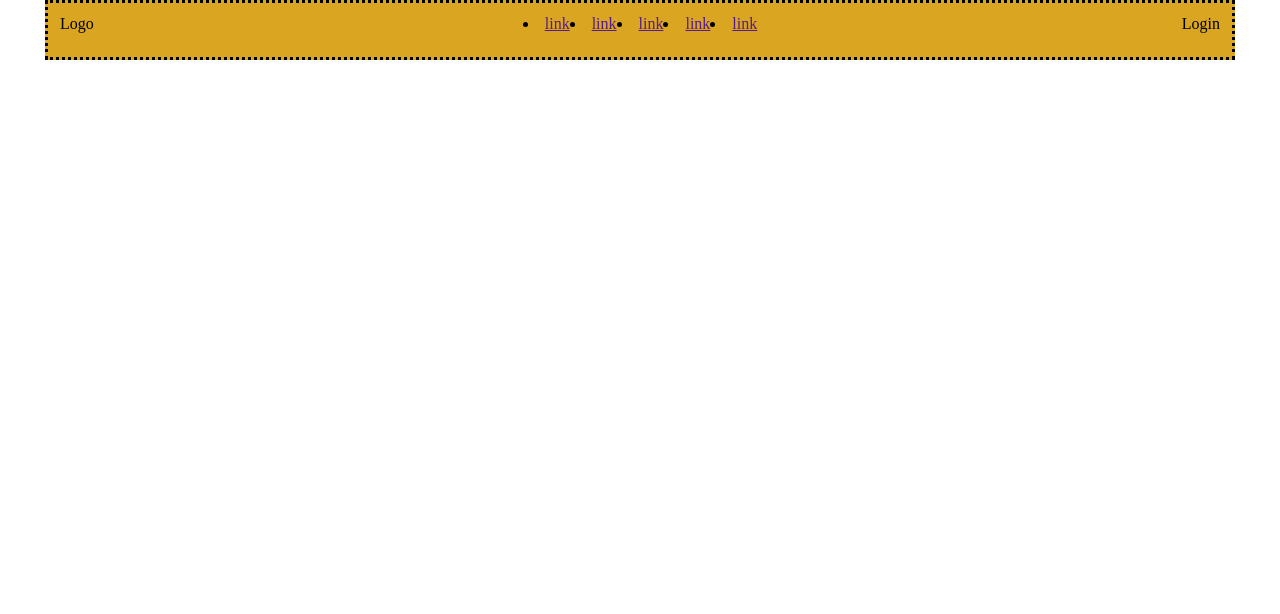
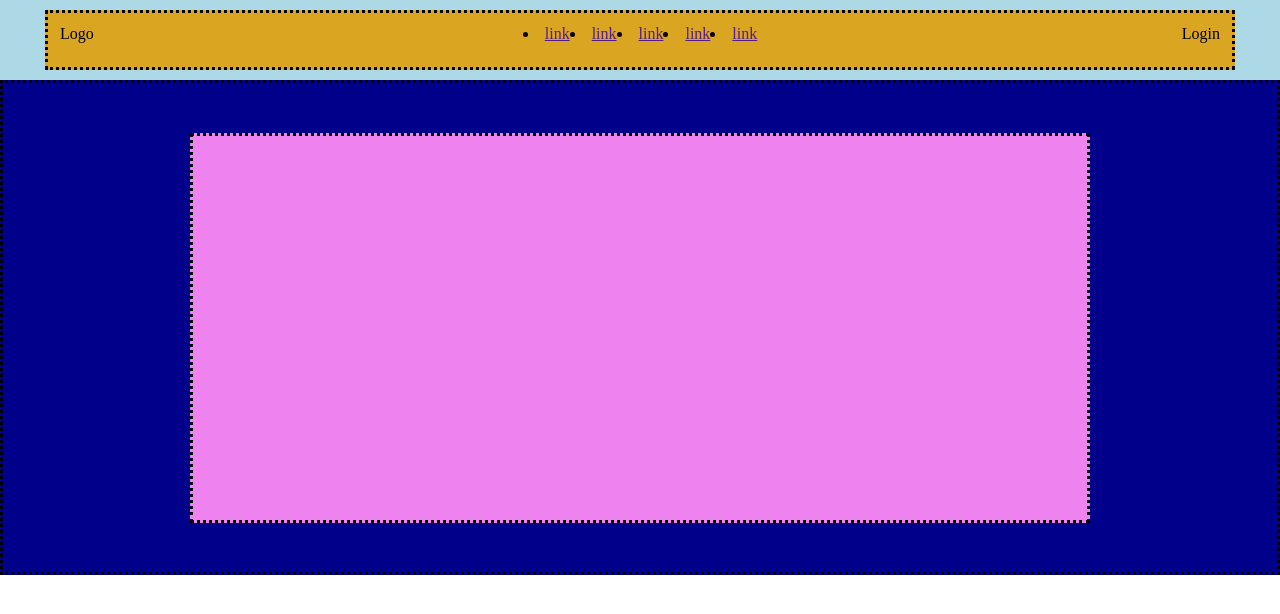
Before and after one commit to LucaPiantadosi27/htmlcss-struttura-discord, a plain HTML site: page index.html in a window 1280 px wide. Drawn offline with Linux system fonts and the light colour scheme.

Commit message:
first section

```diff
--- a/index.html
+++ b/index.html
@@ -9,7 +9,7 @@
 <body>
     <!-- inizio contenitore grande -->
     <div class="big-container">
-
+        <div class="container-navbar">
             <div class="navbar">
                 <div class="left">
                     <span> Logo</span>
@@ -37,8 +37,9 @@
                 <div class="right">
                     <span> Login</span>
                 </div>
+
             </div>
-
+        </div>
 
 <!-- primo div -->
         <div class="one">
--- a/style.css
+++ b/style.css
@@ -7,9 +7,15 @@
 
 .big-container{
    display: flex;
+   flex-direction: column;
 
   }
 /* inizio navbar */
+.container-navbar{
+    background-color:rgb(173, 216, 230);
+    padding: 10px;
+
+}
 .navbar{
     display: flex;
     flex-direction: row;
@@ -50,3 +56,30 @@
 }
 
 /* fine Navbar */
+
+/* inizio prima section */
+.one{
+   /* container blu */
+
+    width: 100%;
+    height: 495px;
+
+    margin-left: auto;
+    margin-right: auto;
+
+    background-color:rgb(0, 0, 139);
+    border: dotted;
+}
+.pink{
+    width: 900px;
+    height: 390px;
+
+    margin-left: auto;
+    margin-right: auto;
+    margin-top: 50px;
+    margin-bottom: 50px;
+
+    background-color:rgb(238, 130, 238);
+    border: dotted;
+}
+/* fineprima section */
```
Lines whose indentation alone changed are shown as unchanged.
